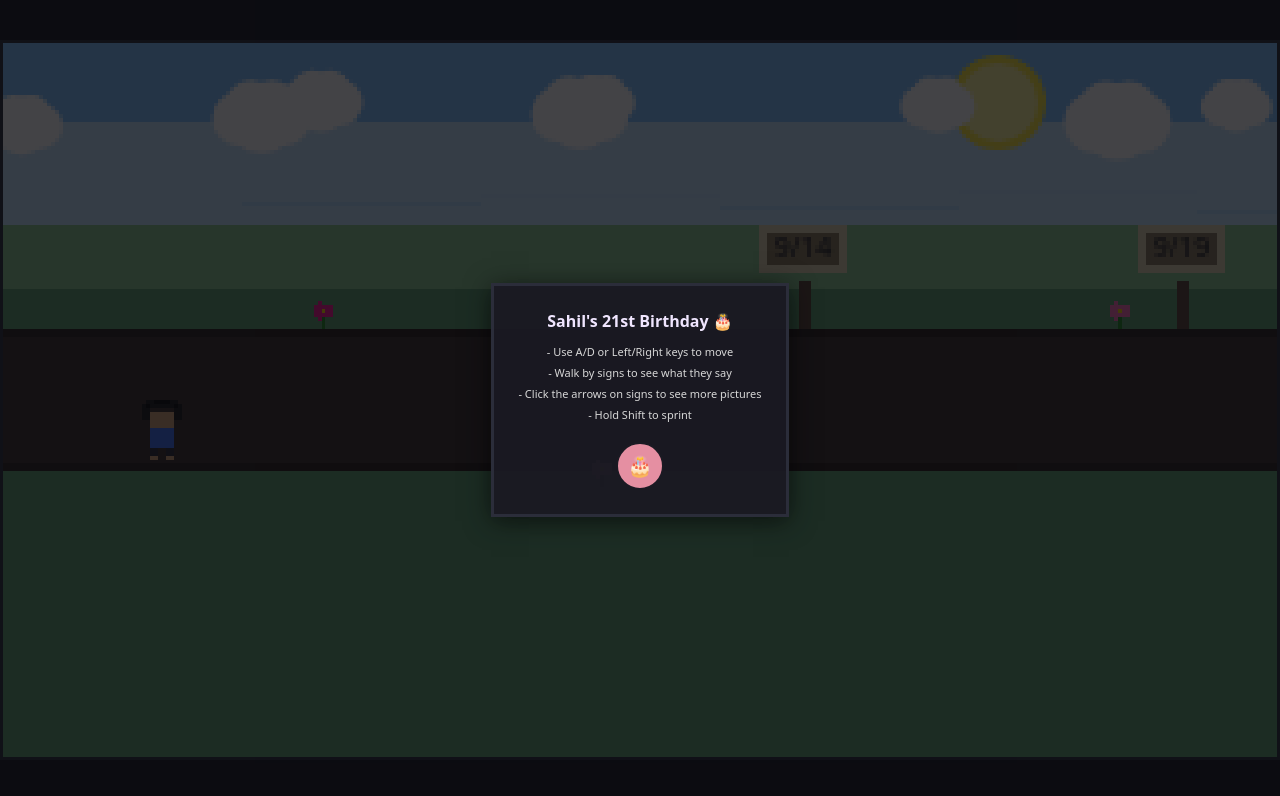
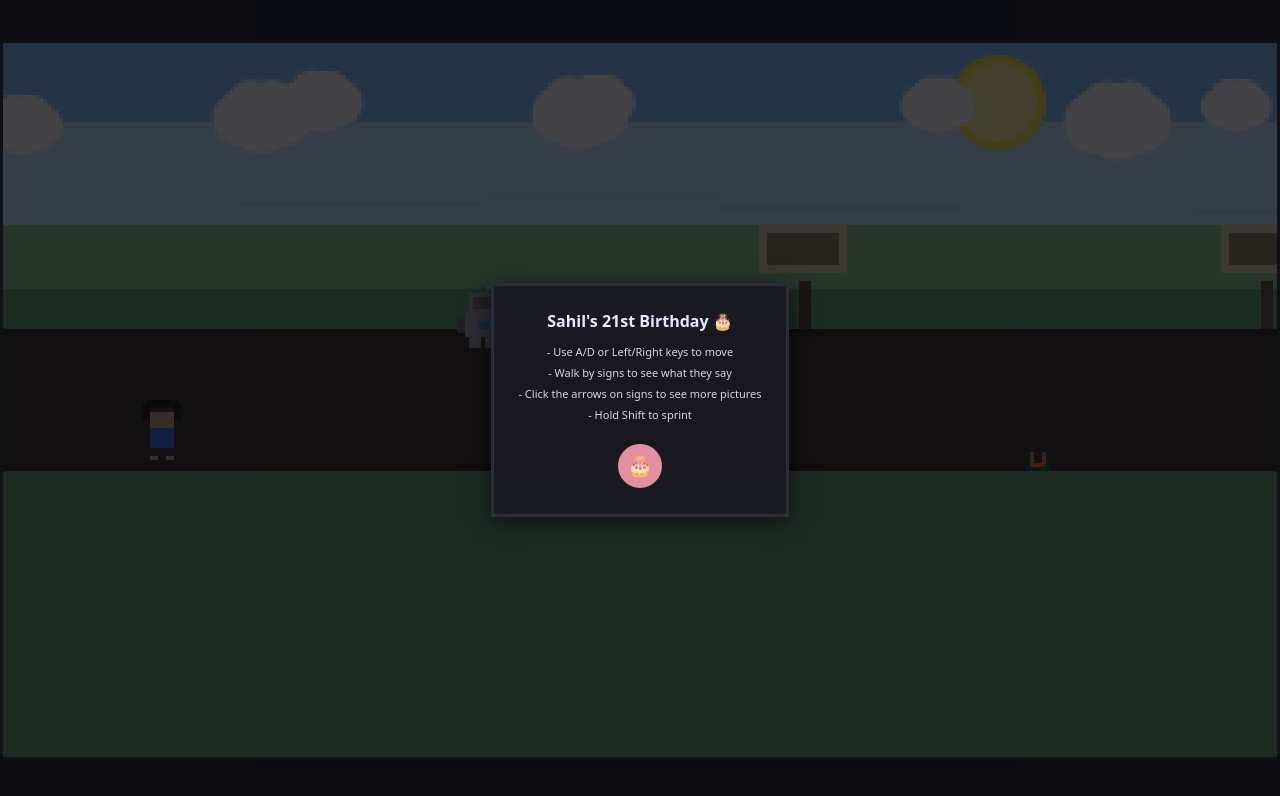
Before and after one commit to VinnySha/sahil21bday, a website built with Vite: page index.html in a window 1280 px wide. Built offline with nearby package versions, Linux system fonts and the light colour scheme.

Commit message:
changing style, blue, adding second guy, add robots and U

```diff
--- a/src/game/render.ts
+++ b/src/game/render.ts
@@ -71,7 +71,7 @@ export function render(ctx: CanvasRenderingContext2D, state: RenderState) {
   ctx.fillRect(0, pathY + pathHeight - 2, worldWidth, 2);
 
   drawSigns(ctx, pathY, signPositions, signLabels);
-  drawFlowers(ctx, pathY, worldWidth, cameraX);
+  drawPathDecorations(ctx, pathY, cameraX);
   drawGroundHeart(ctx, heartX, pathY + Math.floor(pathHeight / 2) - 5);
 
   if (followerX !== null) {
@@ -202,124 +202,112 @@ function drawSigns(ctx: CanvasRenderingContext2D, pathY: number, signPositions:
   }
 }
 
-function drawFlowers(
+function drawPathDecorations(
   ctx: CanvasRenderingContext2D,
   pathY: number,
-  worldWidth: number,
   cameraX: number
 ) {
-  const flowerPositions: Array<{ x: number; side: "top" | "bottom"; isRose: boolean }> = [
-    { x: 80, side: "top", isRose: false },
-    { x: 150, side: "bottom", isRose: false },
-    { x: 280, side: "top", isRose: false },
-    { x: 350, side: "bottom", isRose: false },
-    { x: 480, side: "top", isRose: false },
-    { x: 550, side: "bottom", isRose: false },
-    { x: 680, side: "top", isRose: false },
-    { x: 750, side: "bottom", isRose: false },
-    { x: 880, side: "top", isRose: false },
-    { x: 950, side: "bottom", isRose: false },
-    { x: 1080, side: "top", isRose: false },
-    { x: 1150, side: "bottom", isRose: false },
-    { x: 1200, side: "top", isRose: false },
-    { x: 1280, side: "top", isRose: false },
-    { x: 1320, side: "bottom", isRose: false },
-    { x: 1350, side: "bottom", isRose: false },
-    { x: 1400, side: "top", isRose: false },
-    { x: 1450, side: "bottom", isRose: false },
-    { x: 1480, side: "top", isRose: false },
-    { x: 1520, side: "bottom", isRose: false },
-    { x: 1550, side: "top", isRose: false },
-    { x: 1580, side: "bottom", isRose: false },
-    { x: 1620, side: "top", isRose: false },
-    { x: 1650, side: "bottom", isRose: false },
-    { x: 1680, side: "top", isRose: false },
-    { x: 1720, side: "bottom", isRose: false },
-    { x: 1740, side: "top", isRose: false },
-    { x: 1760, side: "bottom", isRose: false },
-    { x: 1780, side: "top", isRose: false },
-    { x: 1800, side: "bottom", isRose: true },
-    { x: 1820, side: "top", isRose: true },
-    { x: 1840, side: "bottom", isRose: true },
-    { x: 1860, side: "top", isRose: true },
-    { x: 1880, side: "bottom", isRose: true },
-    { x: 1900, side: "top", isRose: true },
-    { x: 1920, side: "bottom", isRose: true },
-    { x: 1940, side: "top", isRose: true },
-    { x: 1960, side: "bottom", isRose: true },
-    { x: 1980, side: "top", isRose: true },
+  const decorations: Array<{ x: number; side: "top" | "bottom"; kind: "robot" | "umiami" | "stethoscope" }> = [
+    { x: 120, side: "top", kind: "robot" },
+    { x: 260, side: "bottom", kind: "umiami" },
+    { x: 400, side: "top", kind: "stethoscope" },
+    { x: 540, side: "bottom", kind: "robot" },
+    { x: 680, side: "top", kind: "umiami" },
+    { x: 820, side: "bottom", kind: "stethoscope" },
+    { x: 960, side: "top", kind: "robot" },
+    { x: 1100, side: "bottom", kind: "umiami" },
+    { x: 1240, side: "top", kind: "stethoscope" },
+    { x: 1380, side: "bottom", kind: "robot" },
+    { x: 1520, side: "top", kind: "umiami" },
+    { x: 1660, side: "bottom", kind: "stethoscope" },
+    { x: 1780, side: "top", kind: "robot" },
+    { x: 1880, side: "bottom", kind: "umiami" },
+    { x: 1950, side: "top", kind: "stethoscope" },
   ];
 
-  for (const flower of flowerPositions) {
-    const y = flower.side === "top" ? pathY - 4 : pathY + 36;
-    if (flower.x > cameraX - 20 && flower.x < cameraX + 340) {
-      if (flower.isRose) {
-        drawRose(ctx, flower.x, y);
-      } else {
-        drawFlower(ctx, flower.x, y);
-      }
+  for (const deco of decorations) {
+    if (deco.x < cameraX - 24 || deco.x > cameraX + 344) continue;
+    const y = deco.side === "top" ? pathY - 6 : pathY + 34;
+    if (deco.kind === "robot") {
+      drawRobot(ctx, deco.x, y);
+    } else if (deco.kind === "umiami") {
+      drawUMiamiU(ctx, deco.x, y);
+    } else {
+      drawStethoscope(ctx, deco.x, y);
     }
   }
 }
 
-function drawFlower(ctx: CanvasRenderingContext2D, x: number, y: number) {
-  const colors = ["#ff69b4", "#ff1493", "#ffb6c1", "#ffc0cb", "#ff69b4"];
-  const color = colors[Math.floor(x / 50) % colors.length];
-  const stem = "#228b22";
+function drawRobot(ctx: CanvasRenderingContext2D, x: number, y: number) {
+  const metal = "#9aa3ad";
+  const metalDark = "#6b737c";
+  const eye = "#ff4444";
+  const accent = "#4a90d9";
 
-  ctx.fillStyle = stem;
-  ctx.fillRect(x, y, 1, 4);
+  ctx.fillStyle = metalDark;
+  ctx.fillRect(x, y - 4, 1, 3);
+  ctx.fillStyle = accent;
+  ctx.fillRect(x, y - 5, 1, 1);
 
-  ctx.fillStyle = color;
-  ctx.fillRect(x - 1, y - 2, 3, 3);
+  ctx.fillStyle = metal;
+  ctx.fillRect(x - 3, y - 3, 7, 5);
+  ctx.fillStyle = metalDark;
+  ctx.fillRect(x - 2, y - 2, 5, 3);
+  ctx.fillStyle = eye;
   ctx.fillRect(x - 2, y - 1, 1, 1);
-  ctx.fillRect(x + 2, y - 1, 1, 1);
-  ctx.fillRect(x - 1, y - 3, 1, 1);
-  ctx.fillRect(x - 1, y + 1, 1, 1);
-  ctx.fillRect(x - 2, y - 2, 1, 1);
-  ctx.fillRect(x + 2, y - 2, 1, 1);
-  ctx.fillRect(x - 2, y, 1, 1);
-  ctx.fillRect(x + 2, y, 1, 1);
+  ctx.fillRect(x + 1, y - 1, 1, 1);
 
-  ctx.fillStyle = "#ffd700";
-  ctx.fillRect(x, y - 1, 1, 1);
+  ctx.fillStyle = metal;
+  ctx.fillRect(x - 4, y + 2, 9, 6);
+  ctx.fillStyle = accent;
+  ctx.fillRect(x - 1, y + 4, 3, 2);
+
+  ctx.fillStyle = metalDark;
+  ctx.fillRect(x - 6, y + 3, 2, 4);
+  ctx.fillRect(x + 4, y + 3, 2, 4);
+
+  ctx.fillStyle = metal;
+  ctx.fillRect(x - 3, y + 8, 3, 3);
+  ctx.fillRect(x + 1, y + 8, 3, 3);
 }
 
-function drawRose(ctx: CanvasRenderingContext2D, x: number, y: number) {
-  const colors = ["#dc143c", "#c71585", "#ff1493", "#ff69b4", "#dc143c"];
-  const color = colors[Math.floor(x / 50) % colors.length];
-  const darkColor = "#8b0000";
-  const stem = "#228b22";
+function drawUMiamiU(ctx: CanvasRenderingContext2D, x: number, y: number) {
+  const green = "#005030";
+  const orange = "#f47321";
 
-  ctx.fillStyle = stem;
-  ctx.fillRect(x, y, 1, 4);
+  ctx.fillStyle = green;
+  ctx.fillRect(x - 3, y - 4, 1, 6);
+  ctx.fillRect(x + 2, y - 4, 1, 6);
+  ctx.fillRect(x - 3, y + 1, 6, 1);
 
-  ctx.fillStyle = darkColor;
-  ctx.fillRect(x - 2, y - 4, 1, 1);
-  ctx.fillRect(x + 2, y - 4, 1, 1);
-  ctx.fillRect(x - 3, y - 3, 1, 1);
-  ctx.fillRect(x + 3, y - 3, 1, 1);
-  ctx.fillRect(x - 2, y - 1, 1, 1);
-  ctx.fillRect(x + 2, y - 1, 1, 1);
+  ctx.fillStyle = orange;
+  ctx.fillRect(x - 2, y - 3, 1, 4);
+  ctx.fillRect(x + 1, y - 3, 1, 4);
+  ctx.fillRect(x - 2, y, 4, 1);
+}
 
-  ctx.fillStyle = color;
-  ctx.fillRect(x - 1, y - 2, 3, 3);
-  ctx.fillRect(x - 1, y - 4, 1, 1);
-  ctx.fillRect(x, y - 4, 1, 1);
-  ctx.fillRect(x + 1, y - 4, 1, 1);
-  ctx.fillRect(x - 2, y - 3, 1, 1);
-  ctx.fillRect(x - 2, y - 2, 1, 1);
-  ctx.fillRect(x + 2, y - 3, 1, 1);
-  ctx.fillRect(x + 2, y - 2, 1, 1);
-  ctx.fillRect(x - 1, y, 1, 1);
-  ctx.fillRect(x + 1, y, 1, 1);
+function drawStethoscope(ctx: CanvasRenderingContext2D, x: number, y: number) {
+  const tube = "#2a2a36";
+  const metal = "#b8bcc4";
+  const chest = "#6b737c";
 
-  ctx.fillStyle = darkColor;
-  ctx.fillRect(x, y - 2, 1, 1);
+  ctx.fillStyle = metal;
+  ctx.fillRect(x - 4, y - 1, 2, 1);
+  ctx.fillRect(x + 2, y - 1, 2, 1);
+
+  ctx.fillStyle = tube;
+  ctx.fillRect(x - 3, y, 1, 2);
+  ctx.fillRect(x + 2, y, 1, 2);
+  ctx.fillRect(x - 2, y + 2, 5, 1);
+
+  ctx.fillStyle = chest;
+  ctx.fillRect(x - 1, y + 3, 3, 2);
+  ctx.fillStyle = metal;
+  ctx.fillRect(x, y + 4, 1, 1);
 }
 
 function drawGroundHeart(ctx: CanvasRenderingContext2D, x: number, y: number) {
-  ctx.fillStyle = "#e84a7a";
+  ctx.fillStyle = "#3b82f6";
   ctx.fillRect(x + 1, y + 0, 2, 2);
   ctx.fillRect(x + 6, y + 0, 2, 2);
   ctx.fillRect(x + 0, y + 1, 3, 2);
@@ -332,7 +320,7 @@ function drawGroundHeart(ctx: CanvasRenderingContext2D, x: number, y: number) {
 
 function drawCoupleHeart(ctx: CanvasRenderingContext2D, x: number, y: number) {
   ctx.save();
-  ctx.fillStyle = "#ff69b4";
+  ctx.fillStyle = "#3b82f6";
   ctx.fillRect(x - 6, y - 2, 5, 5);
   ctx.fillRect(x + 1, y - 2, 5, 5);
   ctx.fillRect(x - 5, y + 2, 9, 5);
@@ -344,24 +332,28 @@ function drawFollower(ctx: CanvasRenderingContext2D, x: number, groundY: number)
   const drawX = Math.floor(x - 8);
   const drawY = Math.floor(groundY - 16);
   const skin = "#d4a574";
-  const dress = "#e91e63";
+  const shirt = "#e53935";
+  const pants = "#2a2a36";
   const hair = "#1a1a1a";
 
   ctx.fillStyle = hair;
   ctx.fillRect(drawX + 5, drawY + 0, 6, 2);
-  ctx.fillRect(drawX + 4, drawY + 2, 1, 6);
-  ctx.fillRect(drawX + 11, drawY + 2, 1, 6);
+  ctx.fillRect(drawX + 4, drawY + 2, 1, 2);
+  ctx.fillRect(drawX + 11, drawY + 2, 1, 2);
 
   ctx.fillStyle = skin;
   ctx.fillRect(drawX + 5, drawY + 2, 6, 4);
 
-  ctx.fillStyle = dress;
-  ctx.fillRect(drawX + 5, drawY + 7, 6, 6);
-  ctx.fillRect(drawX + 4, drawY + 13, 8, 1);
+  ctx.fillStyle = shirt;
+  ctx.fillRect(drawX + 4, drawY + 7, 8, 5);
+
+  ctx.fillStyle = pants;
+  ctx.fillRect(drawX + 5, drawY + 12, 2, 2);
+  ctx.fillRect(drawX + 9, drawY + 12, 2, 2);
 
   ctx.fillStyle = skin;
-  ctx.fillRect(drawX + 6, drawY + 13, 1, 1);
-  ctx.fillRect(drawX + 9, drawY + 13, 1, 1);
+  ctx.fillRect(drawX + 5, drawY + 14, 2, 1);
+  ctx.fillRect(drawX + 9, drawY + 14, 2, 1);
 }
 
 function drawPlayer(
--- a/src/main.ts
+++ b/src/main.ts
@@ -27,7 +27,7 @@ const sprites = createPlayerSprites();
 const pathY = Math.floor((VIRTUAL_HEIGHT - PATH_HEIGHT) / 2);
 const groundY = pathY + PATH_HEIGHT - 2;
 
-const imageModules = import.meta.glob("./assets/images/*.{png,jpg,jpeg,webp,gif}", {
+const imageModules = import.meta.glob("./assets/images/*.{png,jpg,jpeg,JPG,JPEG,webp,gif}", {
   eager: true,
   import: "default",
 });
@@ -41,34 +41,25 @@ for (const [path, url] of Object.entries(imageModules)) {
 }
 
 type SignConfig = {
-  date: string;
   images: string[] | { prefix: string };
-  text: string;
 };
 
 const SIGN_CONFIGS: SignConfig[] = [
-  { date: "9/14/2025", images: ["hack"], text: "" },
-  { date: "9/19/2025", images: ["sept19"], text: "" },
-  { date: "9/20/2025", images: ["pktroof"], text: "" },
-  { date: "9/21/2025", images: ["commonsdate"], text: "" },
-  { date: "9/25/2025", images: ["tecca"], text: "" },
-  { date: "10/5", images: ["garba"], text: "" },
-  { date: "10/14", images: ["facetime_ld"], text: "" },
-  { date: "10/26", images: ["official", "best_gift_ever"], text: "" },
-  { date: "11/1", images: ["goofy", "goofy2"], text: "" },
-  { date: "11/6", images: ["naughty_selfie", "cuddling"], text: "" },
-  { date: "11/9", images: ["snowport_kiss", "silly_date_night"], text: "" },
-  { date: "11/16", images: ["bench_ily_silly", "bench_ily"], text: "" },
-  { date: "12/4", images: ["ice_skating"], text: "" },
-  { date: "12/8", images: ["pkt_semi1", "pkt_semi2"], text: "" },
-  { date: "12/11", images: ["caught_selfie1", "caught_selfie2", "our_eyes_only"], text: "" },
-  { date: "12/13", images: ["stud4"], text: "" },
-  { date: "12/19", images: { prefix: "3month" }, text: "" },
-  {
-    date: "12/22",
-    images: ["ldr_12_22", "ld_selfie_12_29", "cruise", "smoky_mtns", "ld_facetime_collage"],
-    text: "",
-  },
+  { images: ["0"] },
+  { images: ["1"] },
+  { images: ["6"] },
+  { images: ["7"] },
+  { images: ["8"] },
+  { images: ["9"] },
+  { images: ["10"] },
+  { images: ["11"] },
+  { images: ["12"] },
+  { images: ["12.5"] },
+  { images: ["13"] },
+  { images: ["15"] },
+  { images: ["19"] },
+  { images: ["20"] },
+  { images: ["21"] },
 ];
 
 function getImageUrl(key: string) {
@@ -90,25 +81,10 @@ const SIGNS = SIGN_CONFIGS.map((sign) => {
   const images = Array.isArray(sign.images)
     ? sign.images.map((key) => getImageUrl(key)).filter(Boolean)
     : getImagesByPrefix(sign.images.prefix);
-  return {
-    date: sign.date,
-    text: sign.text,
-    images,
-  };
+  return { images };
 });
 
-function toSignLabel(date: string) {
-  if (date.includes("-") && !date.includes("/")) {
-    return date;
-  }
-  const parts = date.split("/");
-  if (parts.length >= 2) {
-    return `${parts[0]}/${parts[1]}`;
-  }
-  return date;
-}
-
-const SIGN_LABELS = SIGN_CONFIGS.map((sign) => toSignLabel(sign.date));
+const SIGN_LABELS = SIGN_CONFIGS.map(() => "");
 
 function buildSignPositions(count: number, start: number, end: number) {
   if (count <= 1) return [start];
@@ -130,8 +106,6 @@ const SIGN_INTERACTION_DISTANCE = 30;
 
 const popup = document.getElementById("sign-popup");
 const popupImage = document.getElementById("popup-image") as HTMLImageElement | null;
-const popupDate = document.getElementById("popup-date");
-const popupText = document.getElementById("popup-text");
 const popupPrev = document.getElementById("popup-prev");
 const popupNext = document.getElementById("popup-next");
 const titleScreen = document.getElementById("title-screen");
@@ -177,12 +151,6 @@ function updatePopupContent() {
 
   if (popupImage) {
     popupImage.src = sign.images[activeImageIndex] ?? "";
-  }
-  if (popupDate) {
-    popupDate.textContent = sign.date;
-  }
-  if (popupText) {
-    popupText.textContent = sign.text;
   }
 
   const showNav = sign.images.length > 1;
--- a/src/styles.css
+++ b/src/styles.css
@@ -103,7 +103,7 @@ body.title-active .sign-popup {
   height: 56px;
   border-radius: 50%;
   border: 2px solid #1b1a23;
-  background: #ff7aa2;
+  background: #3b82f6;
   color: #1b1a23;
   font-size: 22px;
   cursor: pointer;
```
Also changed, not shown: DEPLOY.md (deleted, +0 -112 lines), index.html (+0 -2 lines).
